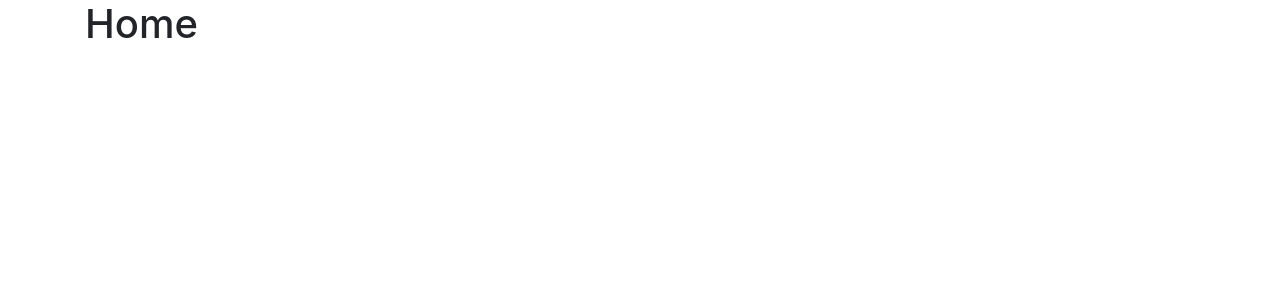
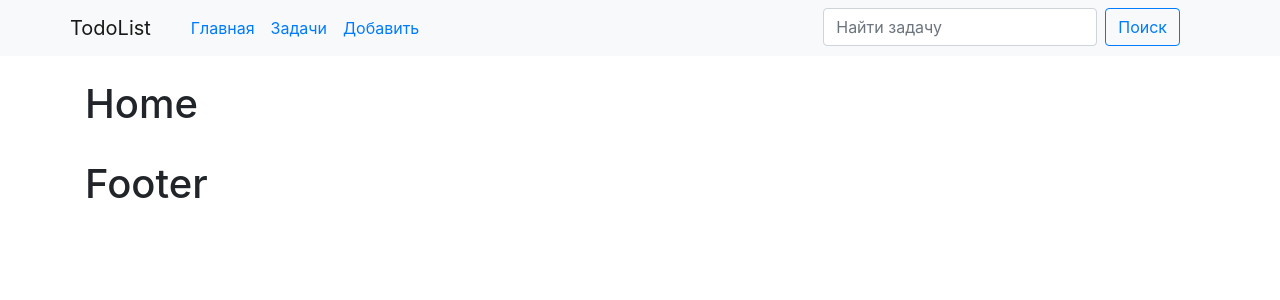
Before and after one commit to AlexType/todo-list, a Next.js app: page / in a window 1280 px wide. Shown: the top 300 px of the page. Built offline with nearby package versions, Linux system fonts and the light colour scheme.

Commit message:
added: header and footer

```diff
--- a/pages/_app.js
+++ b/pages/_app.js
@@ -1,7 +1,18 @@
+import { Fragment } from 'react'
+import Header from '../src/containers/Header'
+import Footer from '../src/containers/Footer'
 import '../styles/main.scss'
 
 function MyApp({ Component, pageProps }) {
-    return <Component {...pageProps} />
+    return (
+        <Fragment>
+            <Header />
+            <main className="py-4">
+                <Component {...pageProps} />
+            </main>
+            <Footer />
+        </Fragment>
+    )
 }
 
 export default MyApp
--- /dev/null
+++ b/src/containers/Footer/index.jsx
@@ -0,0 +1,7 @@
+export default function Footer() {
+    return (
+        <div className="container">
+            <h1>Footer</h1>
+        </div>
+    )
+}
--- /dev/null
+++ b/src/containers/Header/index.jsx
@@ -0,0 +1,33 @@
+import { Form, FormControl, Navbar, Nav, Button } from "react-bootstrap";
+import Link from 'next/link'
+
+export default function Header() {
+    return (
+        <Navbar bg="light" variant="light">
+            <div className="container">
+                <div className="row justify-content-center justify-content-md-between w-100">
+                    <div className="col-auto d-flex align-items-center">
+                        <Navbar.Brand>TodoList</Navbar.Brand>
+                        <Nav className='ml-4'>
+                            <Link href="/">
+                                <a className="link link_gray">Главная</a>
+                            </Link>
+                            <Link href="/all-tasks">
+                                <a className="link link_gray mx-3">Задачи</a>
+                            </Link>
+                            <Link href="/add-task">
+                                <a className="link link_gray">Добавить</a>
+                            </Link>
+                        </Nav>
+                    </div>
+                    <div className="col-auto d-none d-sm-block mt-2 mt-md-0">
+                        <Form inline>
+                            <FormControl type="text" placeholder="Найти задачу" className="mr-sm-2" />
+                            <Button variant="outline-primary">Поиск</Button>
+                        </Form>
+                    </div>
+                </div>
+            </div>
+        </Navbar>
+    )
+}
```
Also changed, not shown: src/redux/types.js (added).
